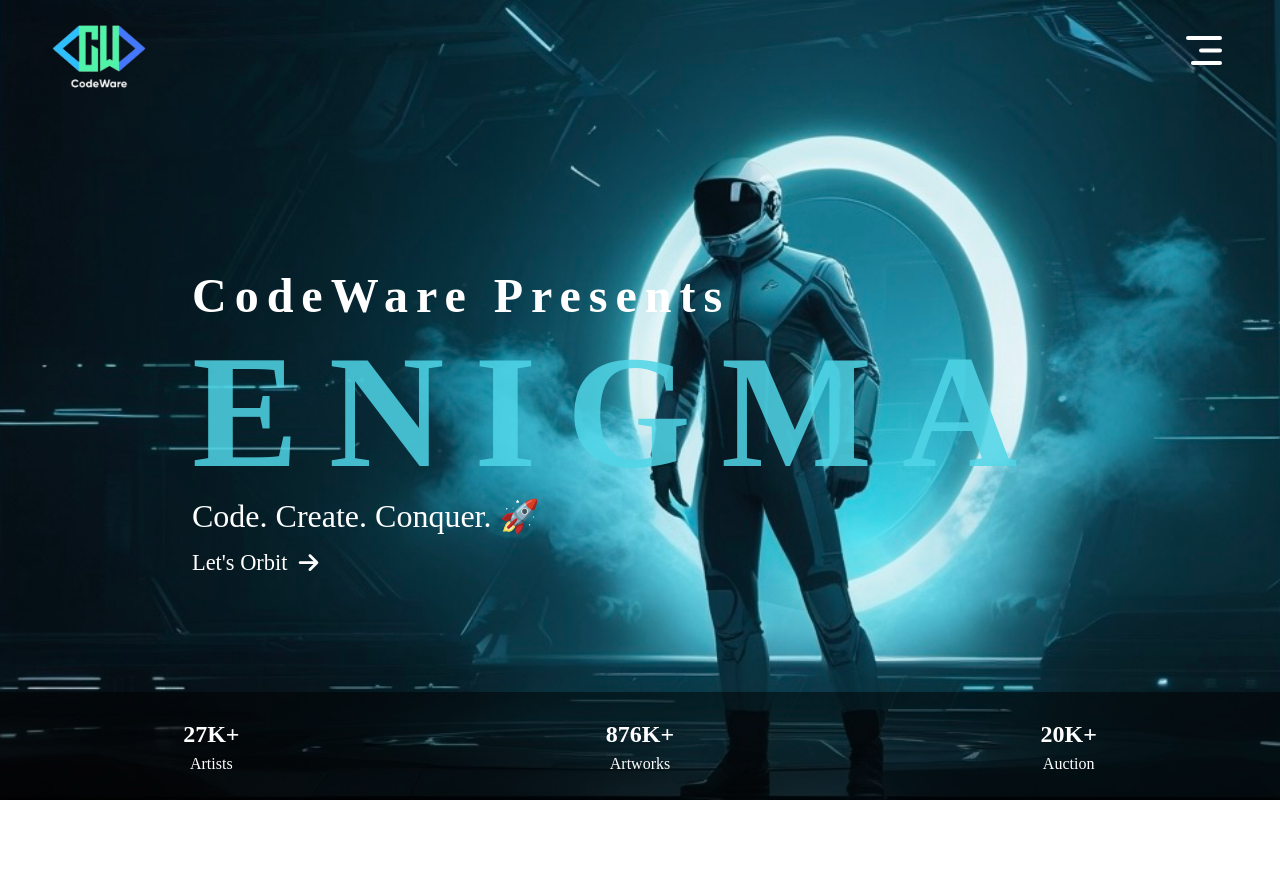
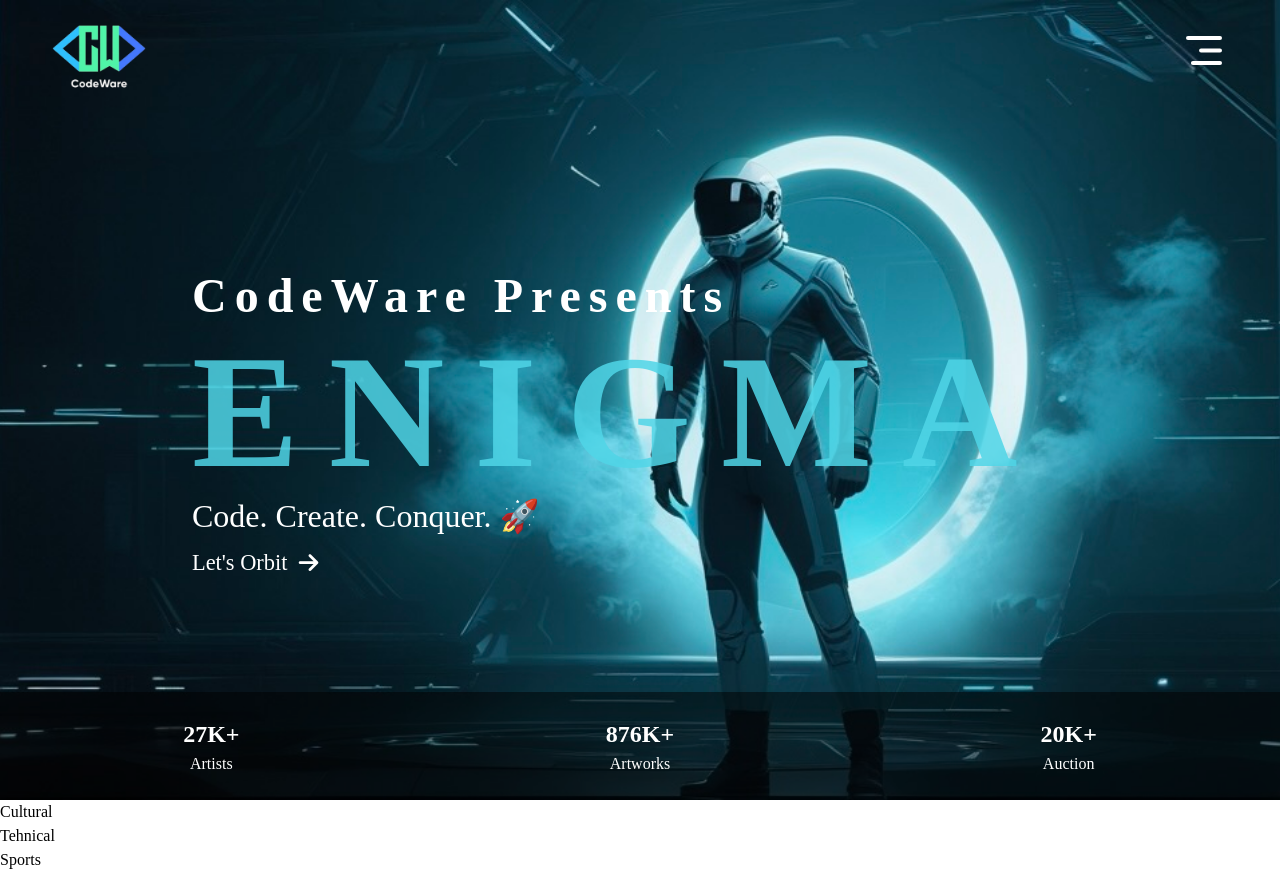
Before and after one commit to kunalambarte17/YASH-25.0, a React (Vite) app: page / in a window 1280 px wide. Before the commit the page ends 800 px from the top, so only its background shows below. Built offline with nearby package versions, Linux system fonts and the light colour scheme; a web font is replaced by a local one.

Commit message:
section added

```diff
--- a/src/App.jsx
+++ b/src/App.jsx
@@ -1,11 +1,17 @@
 
 import Home from "./components/Home/Home";
+import Cultural from "./section/Cultural";
+import Sports from "./section/Sports";
+import Tehnical from "./section/Tehnical";
 
 function App() {
 
   return (
     <>
       <Home/>
+      <Cultural/>
+      <Tehnical/>
+      <Sports/>
 
     </>
   )
--- /dev/null
+++ b/src/section/Cultural.jsx
@@ -0,0 +1,9 @@
+
+
+const Cultural = () => {
+  return (
+    <div>Cultural</div>
+  )
+}
+
+export default Cultural
--- /dev/null
+++ b/src/section/Sports.jsx
@@ -0,0 +1,7 @@
+const Sports = () => {
+  return (
+    <div>Sports</div>
+  )
+}
+
+export default Sports
--- /dev/null
+++ b/src/section/Tehnical.jsx
@@ -0,0 +1,9 @@
+
+
+const Tehnical = () => {
+  return (
+    <div>Tehnical</div>
+  )
+}
+
+export default Tehnical
```
